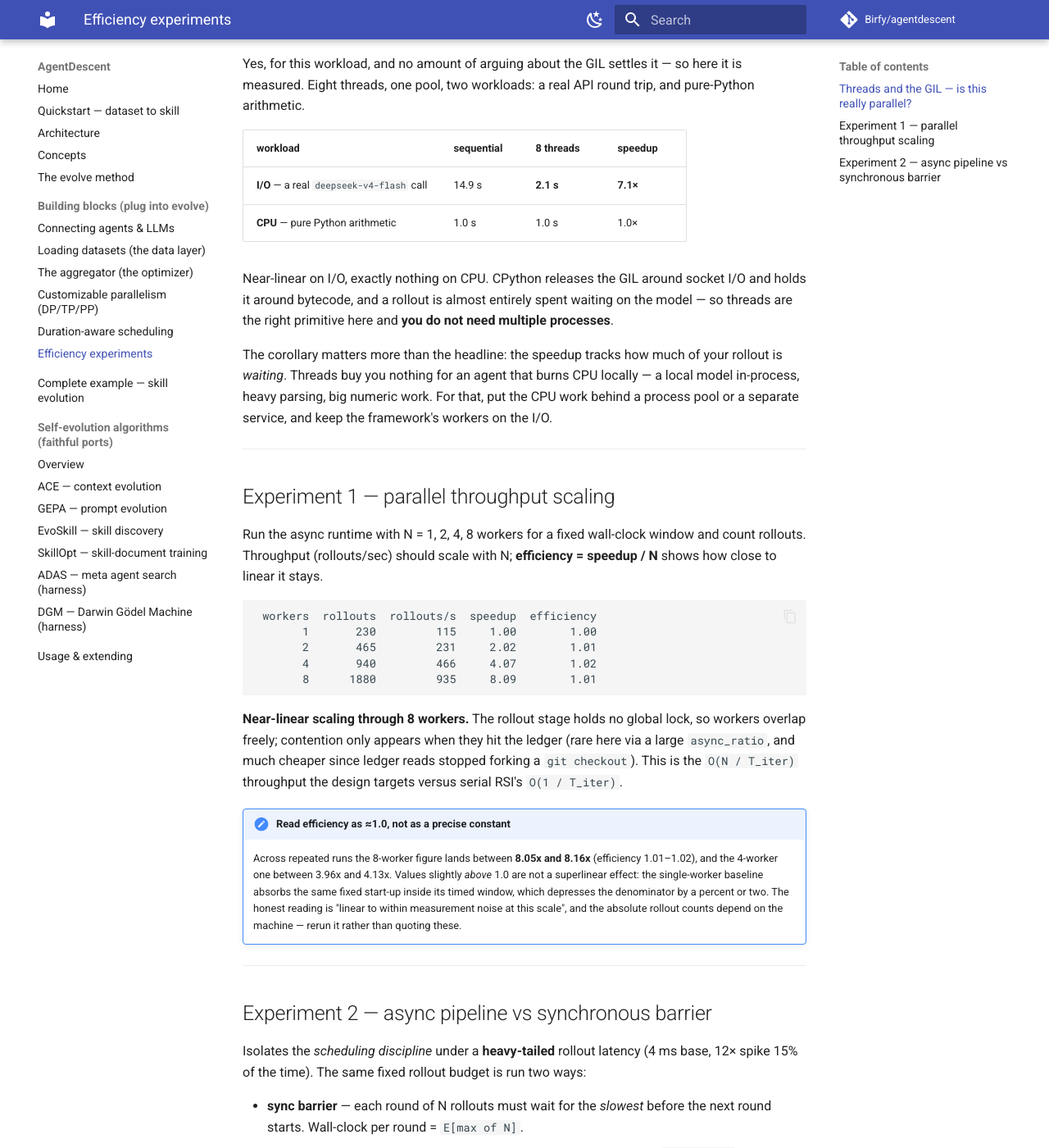
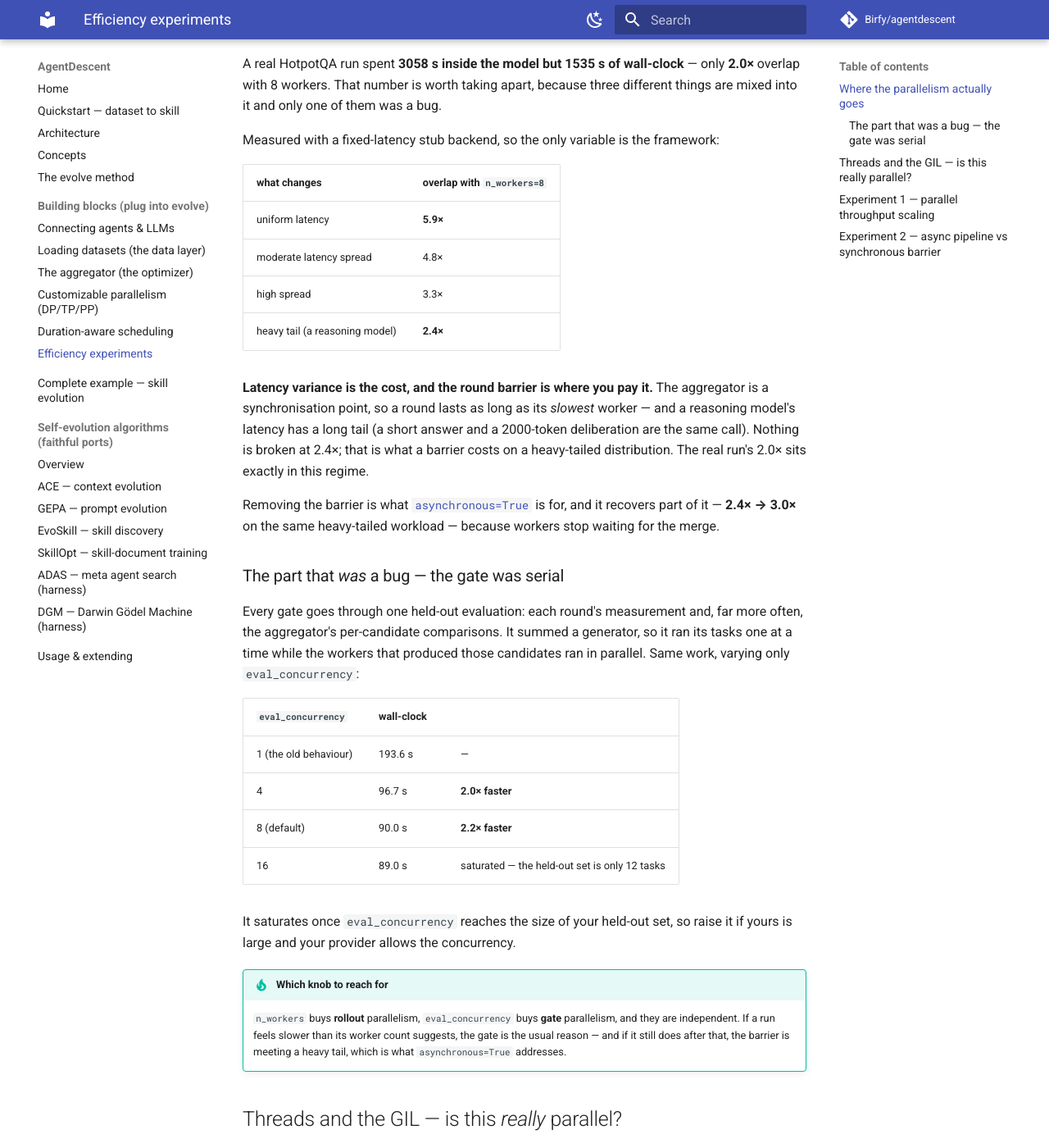
Before and after one commit to Birfy/agentdescent, an MkDocs documentation site: the page built from docs/efficiency.md, in a window 1280 px wide and 1400 px high, scrolled down 457 px. Shown: the whole window at 82% size. Built offline with MkDocs 1.6.1 and Material for MkDocs 9.7.7, drawn with Linux system fonts in a browser that asks for light colours; comment, search, counter and statistics services are not loaded.

Commit message:
perf: expose eval_concurrency, and take the 2x speedup apart
A real HotpotQA run spent 3058s in the model against 1535s of wall-clock -- 2.0x
overlap with 8 workers. Measured with a fixed-latency stub so the only variable
is the framework, three separate things turned out to be mixed into that number
and only one was a bug.

Uniform latency gives 5.9x of 8. Widening the latency distribution alone takes
it to 4.8x, 3.3x, then 2.4x at a reasoning model's heavy tail. That is the round
barrier, not a defect: the aggregator is a synchronisation point, so a round
lasts as long as its slowest worker. The real run's 2.0x sits in that regime.
asynchronous=True recovers part of it, 2.4x -> 3.0x, by removing the barrier.

The bug was the gate. eval_concurrency existed only as a default on a private
dataclass, so callers could not reach it -- and neither could I: setting the
class attribute changes nothing, because a dataclass bakes defaults into the
generated __init__, so my first attempt to measure it produced three identical
numbers and a wrong conclusion. Exposed on both engines, the same workload runs
in 193.6s at 1, 96.7s at 4 and 90.0s at 8, saturating once it reaches the size of
the held-out set.

The upshot for a user is two independent knobs: n_workers buys rollout
parallelism, eval_concurrency buys gate parallelism, and a run that feels slower
than its worker count usually wants the second one.

374 passed, 1 skipped.

Co-Authored-By: Claude Opus 5 <noreply@anthropic.com>

```diff
--- a/docs/efficiency.md
+++ b/docs/efficiency.md
@@ -14,6 +14,56 @@ python -m examples.efficiency
 Source: [`examples/efficiency.py`](https://github.com/Birfy/agentdescent/blob/main/examples/efficiency.py).
 
 ---
+
+## Where the parallelism actually goes
+
+A real HotpotQA run spent **3058 s inside the model but 1535 s of wall-clock** —
+only **2.0×** overlap with 8 workers. That number is worth taking apart, because
+three different things are mixed into it and only one of them was a bug.
+
+Measured with a fixed-latency stub backend, so the only variable is the framework:
+
+| what changes | overlap with `n_workers=8` |
+|---|---|
+| uniform latency | **5.9×** |
+| moderate latency spread | 4.8× |
+| high spread | 3.3× |
+| heavy tail (a reasoning model) | **2.4×** |
+
+**Latency variance is the cost, and the round barrier is where you pay it.** The
+aggregator is a synchronisation point, so a round lasts as long as its *slowest*
+worker — and a reasoning model's latency has a long tail (a short answer and a
+2000-token deliberation are the same call). Nothing is broken at 2.4×; that is
+what a barrier costs on a heavy-tailed distribution. The real run's 2.0× sits
+exactly in this regime.
+
+Removing the barrier is what [`asynchronous=True`](evolution.md#the-barrier-free-runtime-async_evolve)
+is for, and it recovers part of it — **2.4× → 3.0×** on the same heavy-tailed
+workload — because workers stop waiting for the merge.
+
+### The part that *was* a bug — the gate was serial
+
+Every gate goes through one held-out evaluation: each round's measurement and,
+far more often, the aggregator's per-candidate comparisons. It summed a
+generator, so it ran its tasks one at a time while the workers that produced
+those candidates ran in parallel. Same work, varying only `eval_concurrency`:
+
+| `eval_concurrency` | wall-clock | |
+|---|---|---|
+| 1 (the old behaviour) | 193.6 s | — |
+| 4 | 96.7 s | **2.0× faster** |
+| 8 (default) | 90.0 s | **2.2× faster** |
+| 16 | 89.0 s | saturated — the held-out set is only 12 tasks |
+
+It saturates once `eval_concurrency` reaches the size of your held-out set, so
+raise it if yours is large and your provider allows the concurrency.
+
+!!! tip "Which knob to reach for"
+    `n_workers` buys **rollout** parallelism, `eval_concurrency` buys **gate**
+    parallelism, and they are independent. If a run feels slower than its worker
+    count suggests, the gate is the usual reason — and if it still does after
+    that, the barrier is meeting a heavy tail, which is what `asynchronous=True`
+    addresses.
 
 ## Threads and the GIL — is this *really* parallel?
 
```
Also changed, not shown: CHANGELOG.md (+9 -0 lines), 3 other files.
